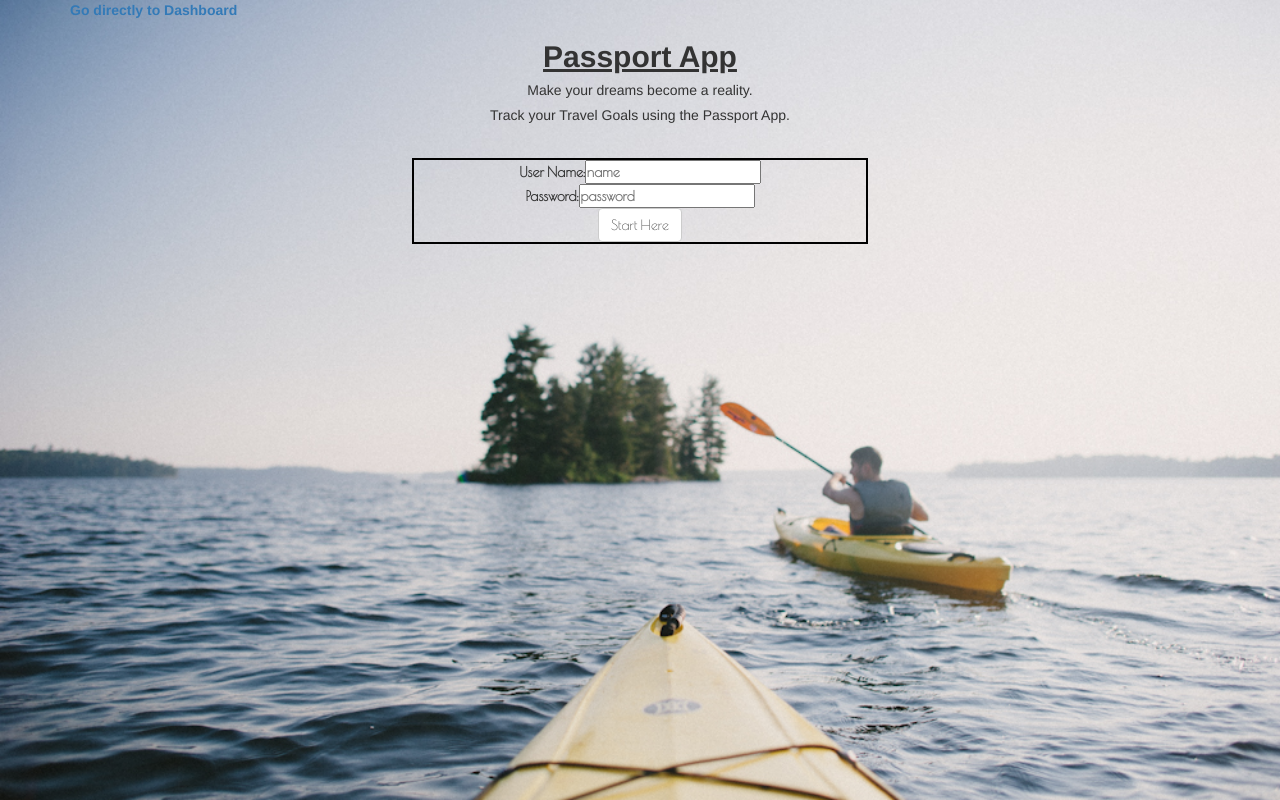
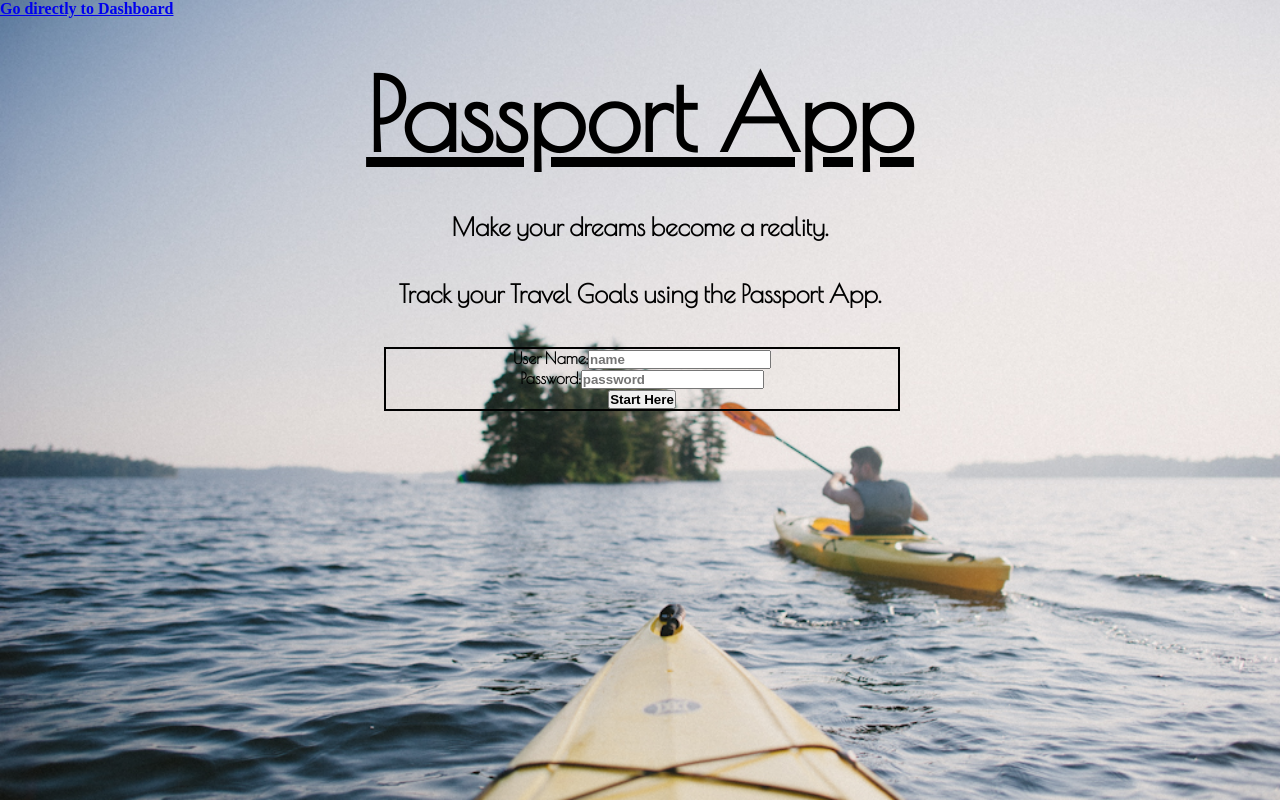
Before and after one commit to LindsAndrus/PassportApp, a website: page client/index.html in a window 1280 px wide. Drawn offline with nearby package versions, Linux system fonts and the light colour scheme; some packages are replaced by stand-ins of ours; no server answers.

Commit message:
updating styling issues

```diff
--- a/client/index.html
+++ b/client/index.html
@@ -4,10 +4,9 @@
     <meta charset="utf-8">
     <title>Passport App</title>
     <link rel="stylesheet" href="/assets/style.css" charset="utf-8">
-    <link rel="stylesheet" href="http://maxcdn.bootstrapcdn.com/bootstrap/3.3.6/css/bootstrap.min.css">
+    <link href='https://fonts.googleapis.com/css?family=Poiret+One' rel='stylesheet' type='text/css'>
+    <script src="http://maxcdn.bootstrapcdn.com/bootstrap/3.3.6/js/bootstrap.min.js"></script>
     <script src="https://ajax.googleapis.com/ajax/libs/jquery/1.12.0/jquery.min.js"></script>
-    <script src="http://maxcdn.bootstrapcdn.com/bootstrap/3.3.6/js/bootstrap.min.js"></script>
-    <link href='https://fonts.googleapis.com/css?family=Poiret+One' rel='stylesheet' type='text/css'>
     <script type="text/javascript" src="http://maps.google.com/maps/api/js?sensor=true"></script>
     <script src= "angular/angular.js"></script>
     <script src= "angular-route/angular-route.js")></script>
```
